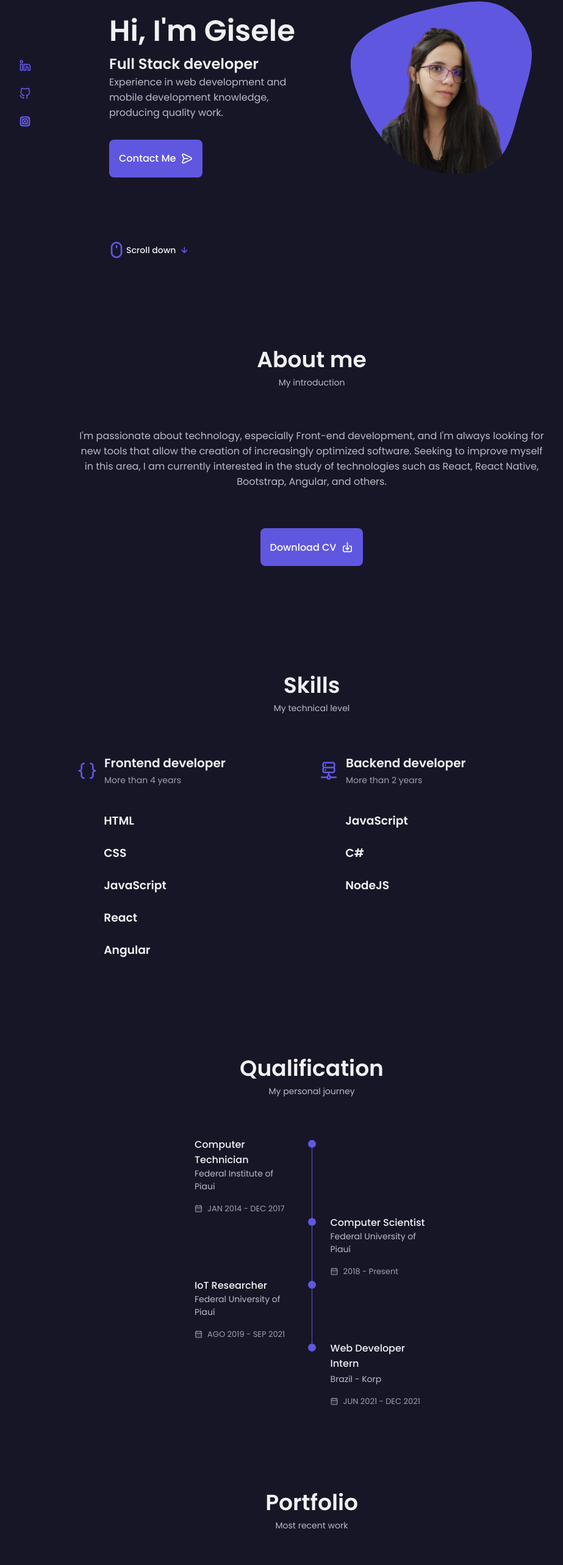
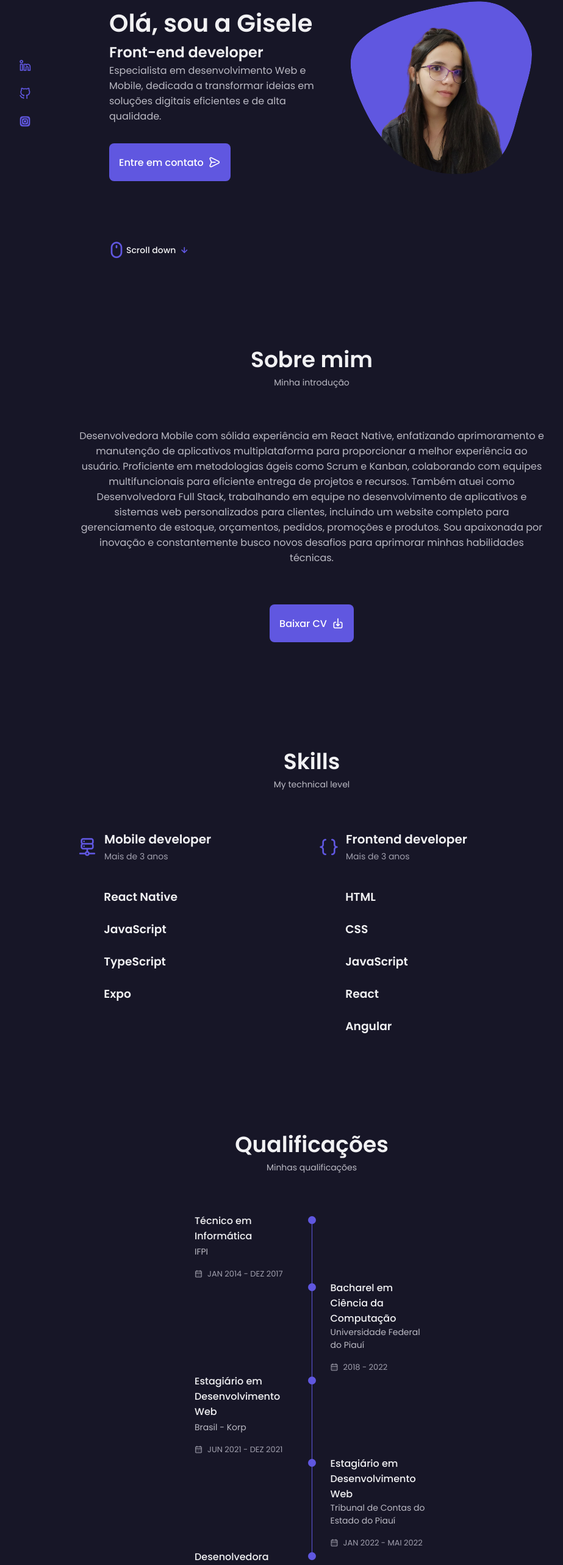
Before and after one commit to giselesousar/giselesousar.github.io, a React (Create React App) app: page / in a window 1280 px wide. Shown: the part 185-2751 px from the top of the page at 61% size, without its empty margins (129-1052 px from the left). Built offline with nearby package versions, Linux system fonts and the light colour scheme.

Commit message:
feat: updating information and styles

```diff
--- a/src/App.css
+++ b/src/App.css
@@ -58,7 +58,7 @@
 
 @media screen and (min-width: 968px) {
     :root {
-        --big-font-size: 3rem;
+        --big-font-size: 2.5rem;
         --h1-font-size: 2.25rem;
         --h2-font-size: 1.5rem;
         --h3-font-size: 1.25rem;
--- a/src/pages/About/index.tsx
+++ b/src/pages/About/index.tsx
@@ -1,14 +1,25 @@
-import './styles.css'
+import "./styles.css";
 
 const About = () => {
   return (
     <section className="about section" id="about">
-            <h2 className="section__title">About me</h2>
-            <span className="section__subtitle">My introduction</span>
+      <h2 className="section__title">Sobre mim</h2>
+      <span className="section__subtitle">Minha introdução</span>
 
       <div className="about__container container grid">
         <p className="about__description">
-                I'm passionate about technology, especially Front-end development, and I'm always looking for new tools that allow the creation of increasingly optimized software. Seeking to improve myself in this area, I am currently interested in the study of technologies such as React, React Native, Bootstrap, Angular, and others.                </p>
+          Desenvolvedora Mobile com sólida experiência em React Native,
+          enfatizando aprimoramento e manutenção de aplicativos multiplataforma
+          para proporcionar a melhor experiência ao usuário. Proficiente em
+          metodologias ágeis como Scrum e Kanban, colaborando com equipes
+          multifuncionais para eficiente entrega de projetos e recursos. Também
+          atuei como Desenvolvedora Full Stack, trabalhando em equipe no
+          desenvolvimento de aplicativos e sistemas web personalizados para
+          clientes, incluindo um website completo para gerenciamento de estoque,
+          orçamentos, pedidos, promoções e produtos. Sou apaixonada por inovação
+          e constantemente busco novos desafios para aprimorar minhas
+          habilidades técnicas.
+        </p>
         <div className="about__info">
           {/*<div>
                         <span className="about__info-title">02+</span>
@@ -23,14 +34,18 @@ const About = () => {
                         <span className="about__info-name">Years <br /> experience</span>
                     </div>*/}
           <div className="about__buttons">
-                        <a download="" href="/static/pdf/resume.pdf" className="button button-flex">
-                            Download CV <i className="uil uil-download-alt button__icon"></i>
+            <a
+              download=""
+              href="/static/pdf/resume.pdf"
+              className="button button-flex"
+            >
+              Baixar CV <i className="uil uil-download-alt button__icon"></i>
             </a>
           </div>
         </div>
       </div>
     </section>
-    )
-}
+  );
+};
 
 export default About;
--- a/src/pages/Contact/index.tsx
+++ b/src/pages/Contact/index.tsx
@@ -1,92 +1,47 @@
-import { useState } from 'react';
-import './styles.css'
+import "./styles.css";
 
 const Contact = () => {
+  return (
+    <section className="contact section" id="contact">
+      <h2 className="section__title">Contato</h2>
+      <span className="section__subtitle">Entre em contato</span>
 
-    const [status, setStatus] = useState('');
+      <div className="contact__container container">
+        <p>Tem alguma pergunta ou deseja colaborar?</p>
+        <p>
+          Conecte-se comigo através das redes sociais ou envie-me um e-mail.
+        </p>
+        <div className="contact_content">
+          <a
+            href="https://www.github.com//giselesousar/"
+            target="_blank"
+            rel="noreferrer"
+            className="contact__information"
+          >
+            <i className="uil uil-github contact__icon"></i>
+          </a>
 
-    function submitForm(ev: any) {
-        ev.preventDefault();
-        const form = ev.target;
-        const data = new FormData(form);
-        const xhr = new XMLHttpRequest();
-        xhr.open(form.method, form.action);
-        xhr.setRequestHeader("Accept", "application/json");
-        xhr.onreadystatechange = () => {
-            if (xhr.readyState !== XMLHttpRequest.DONE) return;
-            if (xhr.status === 200) {
-                form.reset();
-                setStatus("SUCCESS");
-            } else {
-                setStatus("ERROR");
-            }
-        };
-        xhr.send(data);
-    }
+          <a
+            href="https://www.linkedin.com/in/giselesousar/"
+            target="_blank"
+            rel="noreferrer"
+            className="contact__information"
+          >
+            <i className="uil uil-linkedin contact__icon"></i>
+          </a>
 
-    return (
-        <section className="contact section" id="contact">
-            <h2 className="section__title">Contact Me</h2>
-            <span className="section__subtitle">Get in touch</span>
-
-            <div className="contact__container container grid">
-                <div>
-                    <div className="contact__information">
-                        <i className='uil uil-whatsapp contact__icon'></i>
-
-                        <div>
-                            <h3 className="contact__title">Text me</h3>
-                            <span className="contact__subtitle">86 99504-2836</span>
-                        </div>
-                    </div>
-
-                    <div className="contact__information">
-                        <i className='uil uil-envelope contact__icon'></i>
-
-                        <div>
-                            <h3 className="contact__title">Email</h3>
-                            <span className="contact__subtitle">giselesousar@gmail.com</span>
-                        </div>
-                    </div>
-
-                    <div className="contact__information">
-                        <i className='uil uil-map-marker contact__icon'></i>
-
-                        <div>
-                            <h3 className="contact__title">Location</h3>
-                            <span className="contact__subtitle">Brazil - Teresina</span>
-                        </div>
-                    </div>
-                </div>
-
-                <form onSubmit={submitForm} action="https://formspree.io/mnqgnjjy" method="POST" className="contact__from grid">
-                    <div className="contact__inputs grid">
-                        <div className="contact__content">
-                            <label htmlFor="" className="contact__label">Name</label>
-                            <input name="name" type="text" className="contact__input" />
-                        </div>
-                        <div className="contact__content">
-                            <label htmlFor="" className="contact__label">Email</label>
-                            <input type="email" name="email" className="contact__input" />
-                        </div>
-                    </div>
-                    <div className="contact__content">
-                        <label htmlFor="" className="contact__label">Message</label>
-                        <textarea name="message" id="" cols={0} rows={7} className="contact__input"></textarea>
-                    </div>
-                    <div>
-                    {status === "SUCCESS" ? <p>Obrigada!</p> :
-                        <button type='submit' className="button button-flex">
-                            Send Message
-                            <i className="uil uil-message button__icon"></i>
-                        </button>
-                    }
-                    {status === "ERROR" && <p>Ooops! Ocorrou um erro.</p>}
-                    </div>
-                </form>
-            </div>
-        </section>
-    )
-}
+          <a
+            href="mailto:giselesousar@gmail.com"
+            target="_blank"
+            rel="noreferrer"
+            className="contact__information"
+          >
+            <i className="uil uil-envelope contact__icon"></i>
+          </a>
+        </div>
+      </div>
+    </section>
+  );
+};
 
 export default Contact;
--- a/src/pages/Home/index.tsx
+++ b/src/pages/Home/index.tsx
@@ -1,4 +1,4 @@
-import './styles.css';
+import "./styles.css";
 
 const Home = () => {
   return (
@@ -6,39 +6,68 @@ const Home = () => {
       <div className="home__container container grid">
         <div className="home__content grid">
           <div className="home__social">
-                        <a href="https://www.linkedin.com/in/giselesousar/" target="_blank" rel="noreferrer"className="home__social-icon">
+            <a
+              href="https://www.linkedin.com/in/giselesousar/"
+              target="_blank"
+              rel="noreferrer"
+              className="home__social-icon"
+            >
               <i className="uil uil-linkedin-alt"></i>
             </a>
-                        <a href="https://github.com/giselesousar" target="_blank" rel="noreferrer" className="home__social-icon">
+            <a
+              href="https://github.com/giselesousar"
+              target="_blank"
+              rel="noreferrer"
+              className="home__social-icon"
+            >
               <i className="uil uil-github-alt"></i>
             </a>
-                        <a href="https://www.instagram.com/xlribeiro_/" target="_blank" rel="noreferrer" className="home__social-icon">
+            <a
+              href="https://www.instagram.com/gisele.xlr/"
+              target="_blank"
+              rel="noreferrer"
+              className="home__social-icon"
+            >
               <i className="uil uil-instagram-alt"></i>
             </a>
           </div>
 
           <div className="home__img">
-                        <svg className='home__blob' viewBox="20 35 160 150" xmlns="http://www.w3.org/2000/svg">
-                            <mask id='mask0' style={{ maskType: 'alpha' }}>
-                                <path d="M47.1,-60.4C60.8,-55,71.4,-40.8,73.6,-25.9C75.7,-10.9,69.4,4.8,64.7,21.5C59.9,38.3,56.8,56,46.3,66.4C35.7,76.7,17.9,79.7,1.6,77.5C-14.6,75.2,-29.3,67.8,-40.4,57.7C-51.5,47.5,-59.1,34.6,-65.7,20C-72.2,5.5,-77.7,-10.8,-72.7,-22.9C-67.8,-35,-52.4,-43,-38.6,-48.5C-24.7,-53.9,-12.4,-56.7,2.2,-59.7C16.7,-62.7,33.5,-65.9,47.1,-60.4Z" transform="translate(100 100)" />
+            <svg
+              className="home__blob"
+              viewBox="20 35 160 150"
+              xmlns="http://www.w3.org/2000/svg"
+            >
+              <mask id="mask0" style={{ maskType: "alpha" }}>
+                <path
+                  d="M47.1,-60.4C60.8,-55,71.4,-40.8,73.6,-25.9C75.7,-10.9,69.4,4.8,64.7,21.5C59.9,38.3,56.8,56,46.3,66.4C35.7,76.7,17.9,79.7,1.6,77.5C-14.6,75.2,-29.3,67.8,-40.4,57.7C-51.5,47.5,-59.1,34.6,-65.7,20C-72.2,5.5,-77.7,-10.8,-72.7,-22.9C-67.8,-35,-52.4,-43,-38.6,-48.5C-24.7,-53.9,-12.4,-56.7,2.2,-59.7C16.7,-62.7,33.5,-65.9,47.1,-60.4Z"
+                  transform="translate(100 100)"
+                />
               </mask>
-                            <g mask='url(#mask0)'>
-                                <path d="M47.1,-60.4C60.8,-55,71.4,-40.8,73.6,-25.9C75.7,-10.9,69.4,4.8,64.7,21.5C59.9,38.3,56.8,56,46.3,66.4C35.7,76.7,17.9,79.7,1.6,77.5C-14.6,75.2,-29.3,67.8,-40.4,57.7C-51.5,47.5,-59.1,34.6,-65.7,20C-72.2,5.5,-77.7,-10.8,-72.7,-22.9C-67.8,-35,-52.4,-43,-38.6,-48.5C-24.7,-53.9,-12.4,-56.7,2.2,-59.7C16.7,-62.7,33.5,-65.9,47.1,-60.4Z" transform="translate(100 100)" />
+              <g mask="url(#mask0)">
+                <path
+                  d="M47.1,-60.4C60.8,-55,71.4,-40.8,73.6,-25.9C75.7,-10.9,69.4,4.8,64.7,21.5C59.9,38.3,56.8,56,46.3,66.4C35.7,76.7,17.9,79.7,1.6,77.5C-14.6,75.2,-29.3,67.8,-40.4,57.7C-51.5,47.5,-59.1,34.6,-65.7,20C-72.2,5.5,-77.7,-10.8,-72.7,-22.9C-67.8,-35,-52.4,-43,-38.6,-48.5C-24.7,-53.9,-12.4,-56.7,2.2,-59.7C16.7,-62.7,33.5,-65.9,47.1,-60.4Z"
+                  transform="translate(100 100)"
+                />
                 <image
-                                    className='home__blob-img'
+                  className="home__blob-img"
                   x={36}
                   y={54}
-                                    xlinkHref='/static/img/perfil.png'
+                  xlinkHref="/static/img/perfil.png"
                 />
               </g>
             </svg>
           </div>
           <div className="home__data">
-                        <h1 className="home__title">Hi, I'm Gisele</h1>
-                        <h2 className="home__subtitle">Full Stack developer</h2>
-                        <p className="home__description">Experience in web development and mobile development knowledge, producing quality work.</p>
+            <h1 className="home__title">Olá, sou a Gisele</h1>
+            <h2 className="home__subtitle">Front-end developer</h2>
+            <p className="home__description">
+              Especialista em desenvolvimento Web e Mobile, dedicada a
+              transformar ideias em soluções digitais eficientes e de alta
+              qualidade.
+            </p>
             <a href="#contact" className="button button-flex">
-                            Contact Me <i className="uil uil-message button__icon"></i>
+              Entre em contato <i className="uil uil-message button__icon"></i>
             </a>
           </div>
         </div>
@@ -51,7 +80,7 @@ const Home = () => {
         </div>
       </div>
     </section>
-    )
-}
+  );
+};
 
 export default Home;
--- a/src/pages/Portfolio/styles.css
+++ b/src/pages/Portfolio/styles.css
@@ -48,12 +48,9 @@
     bottom: -.3rem;
 }
 
-.swiper-pagination-bullet-active {
-    background-color: var(--first-color);
-}
-
 .swiper-button-prev,
 .swiper-button-next,
 .swiper-pagination-bullet {
     outline: none;
+    background-color: var(--first-color);
 }
--- a/src/pages/Qualification/index.tsx
+++ b/src/pages/Qualification/index.tsx
@@ -1,21 +1,21 @@
-import './styles.css';
+import "./styles.css";
 
 const Qualification = () => {
   return (
     <section className="qualification section" id="qualification">
-            <h2 className="section__title">Qualification</h2>
-            <span className="section__subtitle">My personal journey</span>
+      <h2 className="section__title">Qualificações</h2>
+      <span className="section__subtitle">Minhas qualificações</span>
 
       <div className="qualification__container container">
         <div className="qualification__sections">
           <div className="qualification__content">
             <div className="qualification__data">
               <div>
-                                    <h3 className="qualification__title">Computer Technician</h3>
-                                    <span className="qualification__subtitle">Federal Institute of Piaui</span>
+                <h3 className="qualification__title">Técnico em Informática</h3>
+                <span className="qualification__subtitle">IFPI</span>
                 <div className="qualification__calendar">
                   <i className="uil uil-calendar-alt calendar__icon"></i>
-                                        JAN 2014 - DEC 2017
+                  JAN 2014 - DEZ 2017
                 </div>
               </div>
 
@@ -34,23 +34,28 @@ const Qualification = () => {
               </div>
 
               <div>
-                                    <h3 className="qualification__title">Computer Scientist</h3>
-                                    <span className="qualification__subtitle">Federal University of Piauí</span>
+                <h3 className="qualification__title">
+                  Bacharel em Ciência da Computação
+                </h3>
+                <span className="qualification__subtitle">
+                  Universidade Federal do Piauí
+                </span>
                 <div className="qualification__calendar">
                   <i className="uil uil-calendar-alt calendar__icon"></i>
-                                        2018 - Present
+                  2018 - 2022
                 </div>
               </div>
             </div>
 
             <div className="qualification__data">
-
               <div>
-                                    <h3 className="qualification__title">IoT Researcher</h3>
-                                    <span className="qualification__subtitle">Federal University of Piauí</span>
+                <h3 className="qualification__title">
+                  Estagiário em Desenvolvimento Web
+                </h3>
+                <span className="qualification__subtitle">Brasil - Korp</span>
                 <div className="qualification__calendar">
                   <i className="uil uil-calendar-alt calendar__icon"></i>
-                                        AGO 2019 - SEP 2021
+                  JUN 2021 - DEZ 2021
                 </div>
               </div>
 
@@ -65,22 +70,41 @@ const Qualification = () => {
 
               <div>
                 <span className="qualification__rounder"></span>
+                <span className="qualification__line"></span>
               </div>
 
               <div>
-                                    <h3 className="qualification__title">Web Developer Intern</h3>
-                                    <span className="qualification__subtitle">Brazil - Korp</span>
+                <h3 className="qualification__title">
+                  Estagiário em Desenvolvimento Web
+                </h3>
+                <span className="qualification__subtitle">
+                  Tribunal de Contas do Estado do Piauí
+                </span>
                 <div className="qualification__calendar">
                   <i className="uil uil-calendar-alt calendar__icon"></i>
-                                        JUN 2021 - DEC 2021
+                  JAN 2022 - MAI 2022
                 </div>
+              </div>
+            </div>
+
+            <div className="qualification__data">
+              <div>
+                <h3 className="qualification__title">Desenolvedora Mobile</h3>
+                <span className="qualification__subtitle">Brasil - Nav9</span>
+                <div className="qualification__calendar">
+                  <i className="uil uil-calendar-alt calendar__icon"></i>
+                  MAI 2022 - PRESENTE
+                </div>
+              </div>
+              <div>
+                <span className="qualification__rounder"></span>
               </div>
             </div>
           </div>
         </div>
       </div>
     </section>
-    )
-}
+  );
+};
 
 export default Qualification;
--- a/src/pages/Skills/index.tsx
+++ b/src/pages/Skills/index.tsx
@@ -1,22 +1,45 @@
-import './styles.css';
+import "./styles.css";
 
 const Skills = () => {
-
   return (
     <section className="skills section" id="skills">
       <h2 className="section__title">Skills</h2>
       <span className="section__subtitle">My technical level</span>
 
       <div className="skills__container container grid">
-                    <div className='skills__content'>
+        <div className="skills__content">
+          <div className="skills__header">
+            <i className="uil uil-server-network skills__icon"></i>
+
+            <div>
+              <h1 className="skills__title">Mobile developer</h1>
+              <span className="skills__subtitle">Mais de 3 anos</span>
+            </div>
+          </div>
+
+          <div className="skills__list grid">
+            <div className="skills__data">
+              <h3 className="skills__name">React Native</h3>
+            </div>
+            <div className="skills__data">
+              <h3 className="skills__name">JavaScript</h3>
+            </div>
+            <div className="skills__data">
+              <h3 className="skills__name">TypeScript</h3>
+            </div>
+            <div className="skills__data">
+              <h3 className="skills__name">Expo</h3>
+            </div>
+          </div>
+        </div>
+        <div className="skills__content">
           <div className="skills__header">
             <i className="uil uil-brackets-curly skills__icon"></i>
 
             <div>
               <h1 className="skills__title">Frontend developer</h1>
-                                <span className="skills__subtitle">More than 4 years</span>
+              <span className="skills__subtitle">Mais de 3 anos</span>
             </div>
-
           </div>
 
           <div className="skills__list grid">
@@ -37,36 +60,11 @@ const Skills = () => {
             </div>
           </div>
         </div>
-                    <div>
-                        <div className='skills__content'>
-                            <div className="skills__header">
-                                <i className="uil uil-server-network skills__icon"></i>
 
-                                <div>
-                                    <h1 className="skills__title">Backend developer</h1>
-                                    <span className="skills__subtitle">More than 2 years</span>
-                                </div>
-
-                            </div>
-
-                            <div className="skills__list grid">
-                                <div className="skills__data">
-                                    <h3 className="skills__name">JavaScript</h3>
-                                </div>
-                                <div className="skills__data">
-                                    <h3 className="skills__name">C#</h3>
-                                </div>
-                                <div className="skills__data">
-                                    <h3 className="skills__name">NodeJS</h3>
-                                </div>
-                            </div>
-                        </div>
-                    </div>
-                    <div>
-                    </div>
+        <div></div>
       </div>
     </section>
-    )
-}
+  );
+};
 
 export default Skills;
```
Also changed, not shown: src/components/Navbar/index.tsx (+62 -25 lines), src/pages/Contact/styles.css (+13 -5 lines), src/pages/Portfolio/index.tsx (+45 -21 lines). Lines whose indentation alone changed are shown as unchanged.
